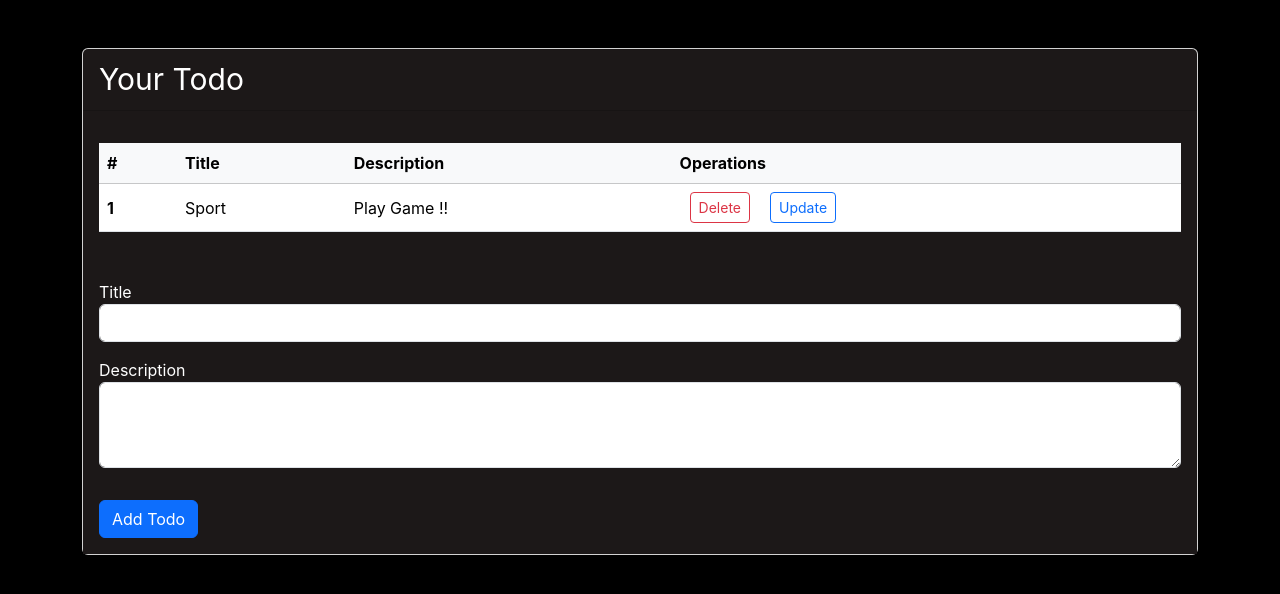
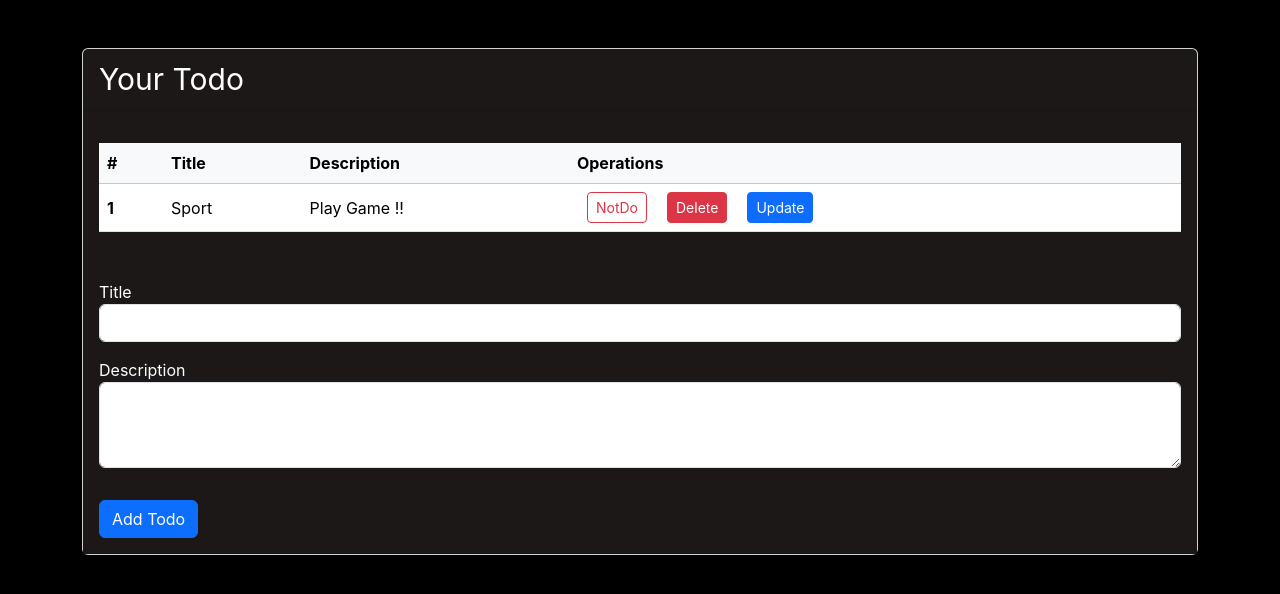
Before and after one commit to amirziyacode/React-Todo-App, a React (Create React App) app: page / in a window 1280 px wide. Shown: the top 594 px of the page. Built offline with nearby package versions, Linux system fonts and the light colour scheme; no server answers.

Commit message:
refactoring-and-change-todoRow

```diff
--- a/public/index.html
+++ b/public/index.html
@@ -2,14 +2,12 @@
 <html lang="en">
   <head>
     <meta charset="utf-8" />
-    <link rel="icon" href="%PUBLIC_URL%/favicon.ico" />
     <meta name="viewport" content="width=device-width, initial-scale=1" />
     <meta name="theme-color" content="#000000" />
     <meta
       name="description"
       content="Web site created using create-react-app"
     />
-    <link rel="apple-touch-icon" href="%PUBLIC_URL%/logo192.png" />
     <link href="https://cdn.jsdelivr.net/npm/bootstrap@5.3.3/dist/css/bootstrap.min.css" rel="stylesheet" integrity="sha384-QWTKZyjpPEjISv5WaRU9OFeRpok6YctnYmDr5pNlyT2bRjXh0JMhjY6hW+ALEwIH" crossorigin="anonymous">
     <!--
       manifest.json provides metadata used when your web app is installed on a
--- a/src/componet/TodoRow.jsx
+++ b/src/componet/TodoRow.jsx
@@ -2,13 +2,16 @@ import axios from "axios";
 import {useState} from "react";
 import UpdateForm from "./UpdateForm";
 
-function TodoRow(props = {rowId:Number,rowDescription:String,rowTitle:String}) {
+function TodoRow(props = {rowId:Number,rowDescription:String,rowTitle:String,do:Boolean}) {
     const deleteFun = async () => {
         await axios.delete(`http://localhost:8080/api/v1/todos/${props.rowId}`)
         window.location.reload();
     }
     const [showLogin, setShowLogin] = useState(false);
-
+    const[,setDo]= useState(false);
+    const doIt = () => {
+        setDo(props.do)
+    }
     const handleShowLogin = () => {
         setShowLogin(true);
     };
@@ -17,7 +20,7 @@ function TodoRow(props = {rowId:Number,rowDescription:String,rowTitle:String}) {
         setShowLogin(false);
     };
     return (
-        <tr>
+        <tr >
             <th scope="row">
                 <div className="mt-1">
                     {props.rowId}
@@ -35,21 +38,31 @@ function TodoRow(props = {rowId:Number,rowDescription:String,rowTitle:String}) {
             </td>
             <td>
                 <div className="buttons">
-                    <button type="button" className="btn btn-outline-danger btn-sm" onClick={deleteFun}>Delete</button>
-                    <button type="button"  id="updateButton" className="btn btn-outline-primary btn-sm" onClick={handleShowLogin}>Update</button>
+                    {props.do === false ?
+                    <button type="button"  id="do" className="btn btn-outline-danger btn-sm" onClick={doIt}>NotDo</button> :
+                    <button type="button" id="do" className="btn btn-success btn-sm" onClick={doIt}>Done</button>}
+
+                    <button type="button" className="btn btn-danger btn-sm" onClick={deleteFun}>Delete</button>
+                    <button type="button" id="updateButton" className="btn btn-primary btn-sm"
+                            onClick={handleShowLogin}>Update
+                    </button>
+
                     <div className="App">
                         {showLogin && (
                             <div className="popup">
                                 <div className="popup-content">
                                     <span className="close" onClick={handleCloseLogin}>&times;</span>
                                     <h2>Add Todo</h2>
-                                <UpdateForm id={props.rowId} description={props.rowDescription} title={props.rowTitle}/>
+                                    <UpdateForm id={props.rowId} description={props.rowDescription}
+                                                title={props.rowTitle}/>
                                 </div>
                             </div>
                         )}
                     </div>
                 </div>
+
             </td>
+
         </tr>
     )
 }
--- a/src/componet/TodoTable.jsx
+++ b/src/componet/TodoTable.jsx
@@ -16,7 +16,7 @@ function TodoTable(props = {todos:[]}){
                 <tbody>
                 {props.todos.map(
                     todo => (
-                        <TodoRow key={todo.id} rowId={todo.id} rowTitle={todo.title} rowDescription={todo.description}/>
+                        <TodoRow key={todo.id} rowId={todo.id} rowTitle={todo.title} rowDescription={todo.description} do={todo.do}/>
                     )
                 )}
                 </tbody>
--- a/src/index.css
+++ b/src/index.css
@@ -27,7 +27,7 @@ code {
   font-size: 30px;
 }
 .buttons{
-  margin-left: 10px ;
+  padding-left: 10px ;
 }
 #updateButton{
   margin-left: 20px;
@@ -52,8 +52,6 @@ code {
   position: relative;
   text-align: center;
 }
-
-/* استایل دکمه بستن */
 .close {
   position: absolute;
   top: 10px;
@@ -61,3 +59,6 @@ code {
   cursor: pointer;
   font-size: 24px;
 }
+#do{
+  margin-right: 20px;
+}
```
Also changed, not shown: public/todoIcon.png (added), src/logo.svg (deleted). Lines whose indentation alone changed are shown as unchanged.
